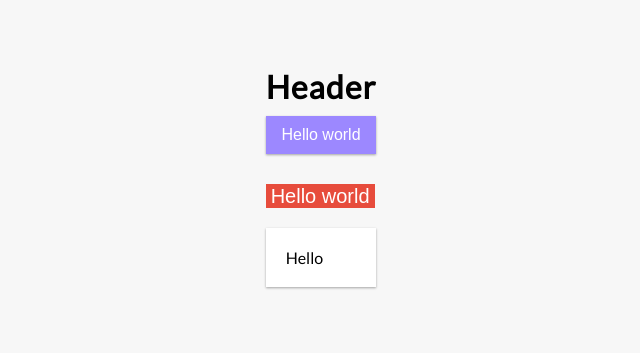
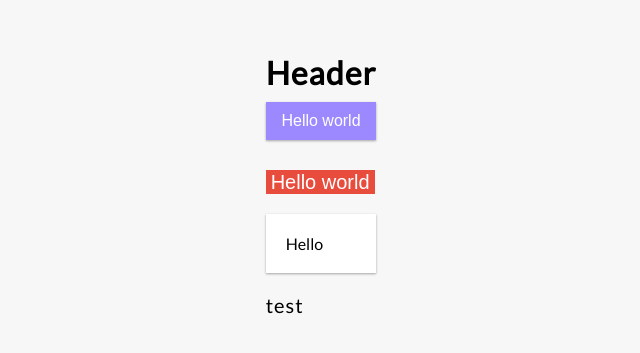
Before and after one commit to MuntasirTonmoy/expense-tracker-react, a React (Vite) app: page / in a window 1280 px wide. Shown: the part 213-566 px from the top of the page, without its empty margins (319-959 px from the left). Built offline with nearby package versions, Linux system fonts and the light colour scheme.

Commit message:
markup updated

```diff
--- a/src/components/Header.jsx
+++ b/src/components/Header.jsx
@@ -7,6 +7,7 @@ const Header = () => {
       <button className="btn">Hello world</button>
       <button className="delete-btn">Hello world</button>
       <div className="inc-exp-container">Hello</div>
+      <div className="money">test</div>
     </div>
   );
 };
```
